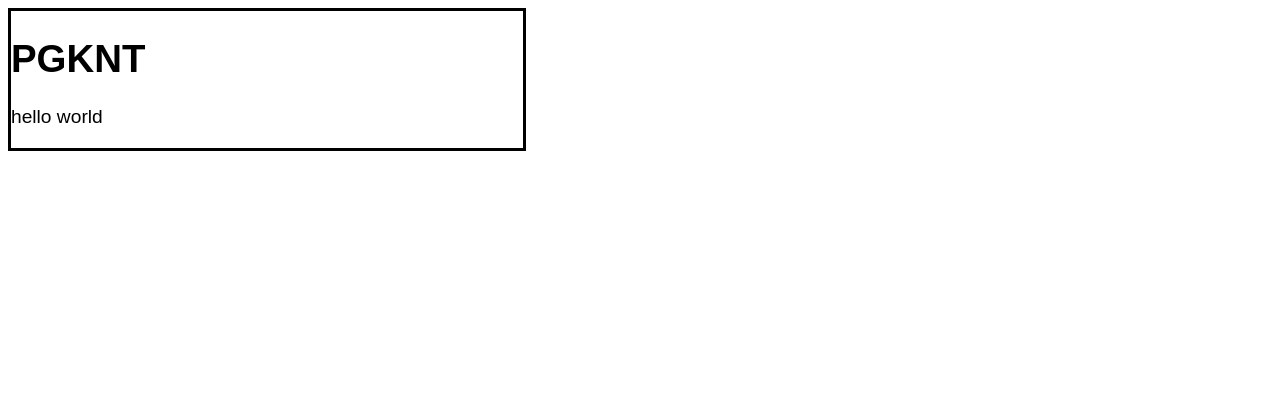
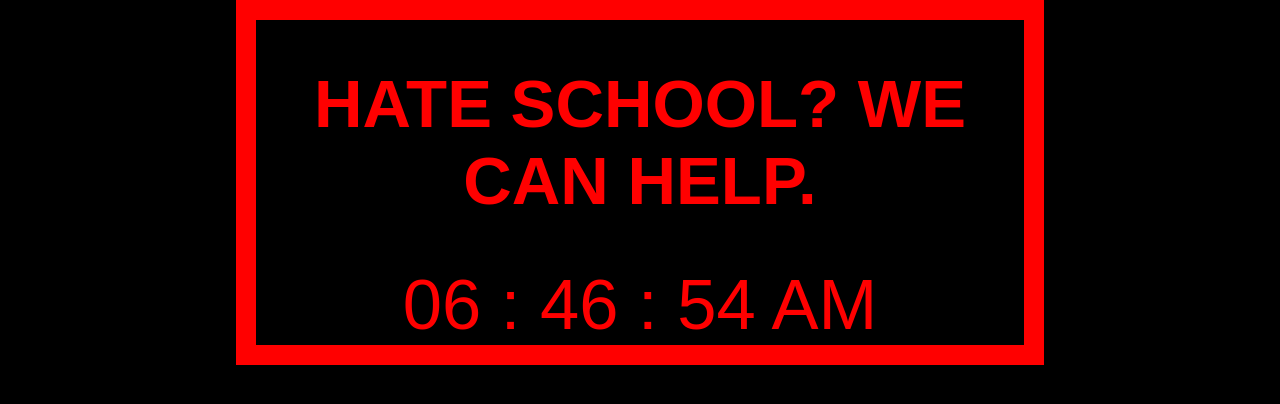
Before and after one commit to PGKNTech/my-repository, a plain HTML site: page index.html in a window 1280 px wide. Drawn offline with Linux system fonts and the light colour scheme.

Commit message:
create index.html
-idk
-javascript

```diff
--- a/index.html
+++ b/index.html
@@ -6,15 +6,55 @@
     <title>Github Repository</title>
     <style>
     body {
+      margin: auto;
+      max-width: 70%;
       font-family: arial;
-      font-size: 120%;
+      font-size: 210%;
       border-style: solid;
-      width: 40%;
+      border-width: 20px;
+      width: 60%;
+      background-color: #000000;
+      color: red;
+      text-align: center;
+      }
+
+      #clock {
+      color: red;
+      text-align: center;
+      font-family: arial;
+      font-size: 210%;
       }
     </style>
       </head>
   <body>
-    <h1>PGKNT</h1>
-    <p>hello world</p>
+    <h1>HATE SCHOOL? WE CAN HELP.</h1>
+    <div id="clock"></div>
+    <script>
+   function currentTime() {
+  var date = new Date(); /* creating object of Date class */
+  var hour = date.getHours();
+  var min = date.getMinutes();
+  var sec = date.getSeconds();
+  var midday = "AM";
+  midday = (hour >= 12) ? "PM" : "AM"; /* assigning AM/PM */
+  hour = (hour == 0) ? 12 : ((hour > 12) ? (hour - 12): hour); /* assigning hour in 12-hour format */
+  hour = updateTime(hour);
+  min = updateTime(min);
+  sec = updateTime(sec);
+  document.getElementById("clock").innerText = hour + " : " + min + " : " + sec + " " + midday; /* adding time to the div */
+    var t = setTimeout(currentTime, 1000); /* setting timer */
+}
+
+function updateTime(k) { /* appending 0 before time elements if less than 10 */
+  if (k < 10) {
+    return "0" + k;
+  }
+  else {
+    return k;
+  }
+}
+
+currentTime();
+    </script>
   </body>
 </html>
```
